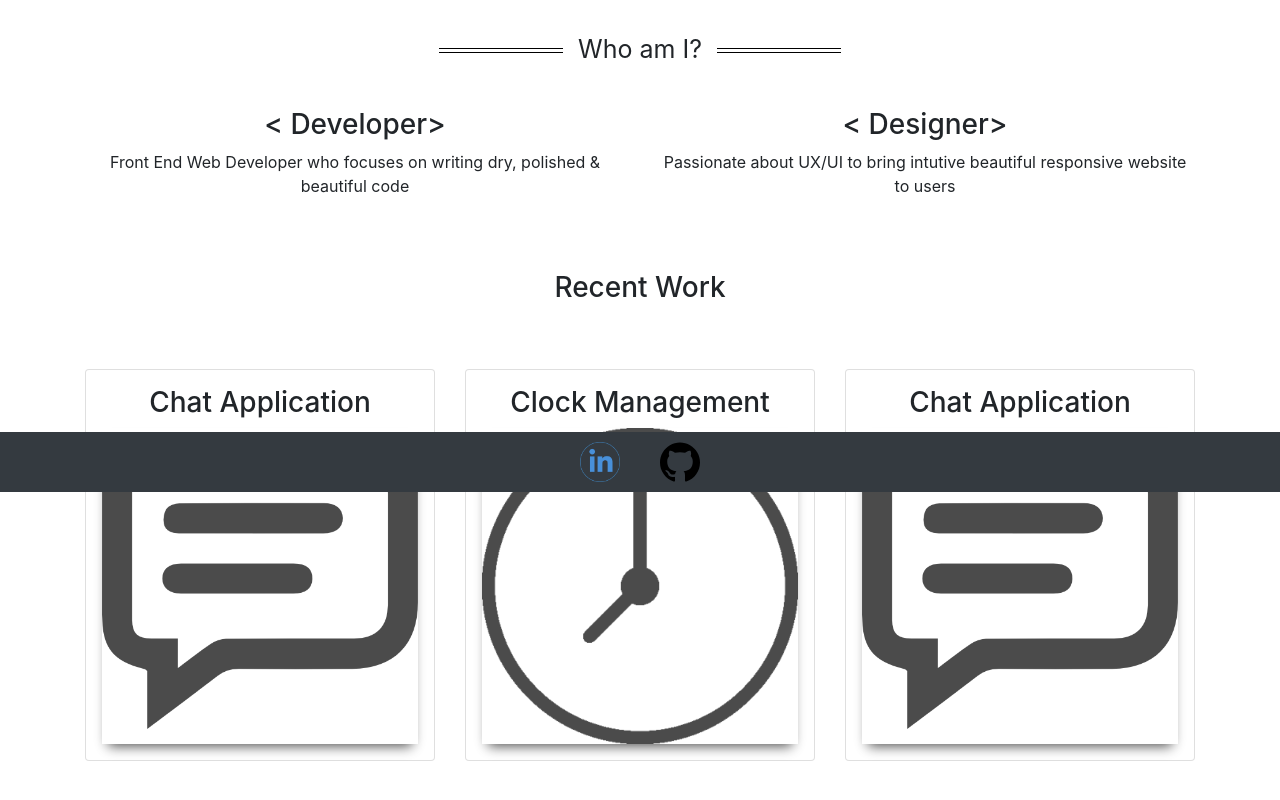
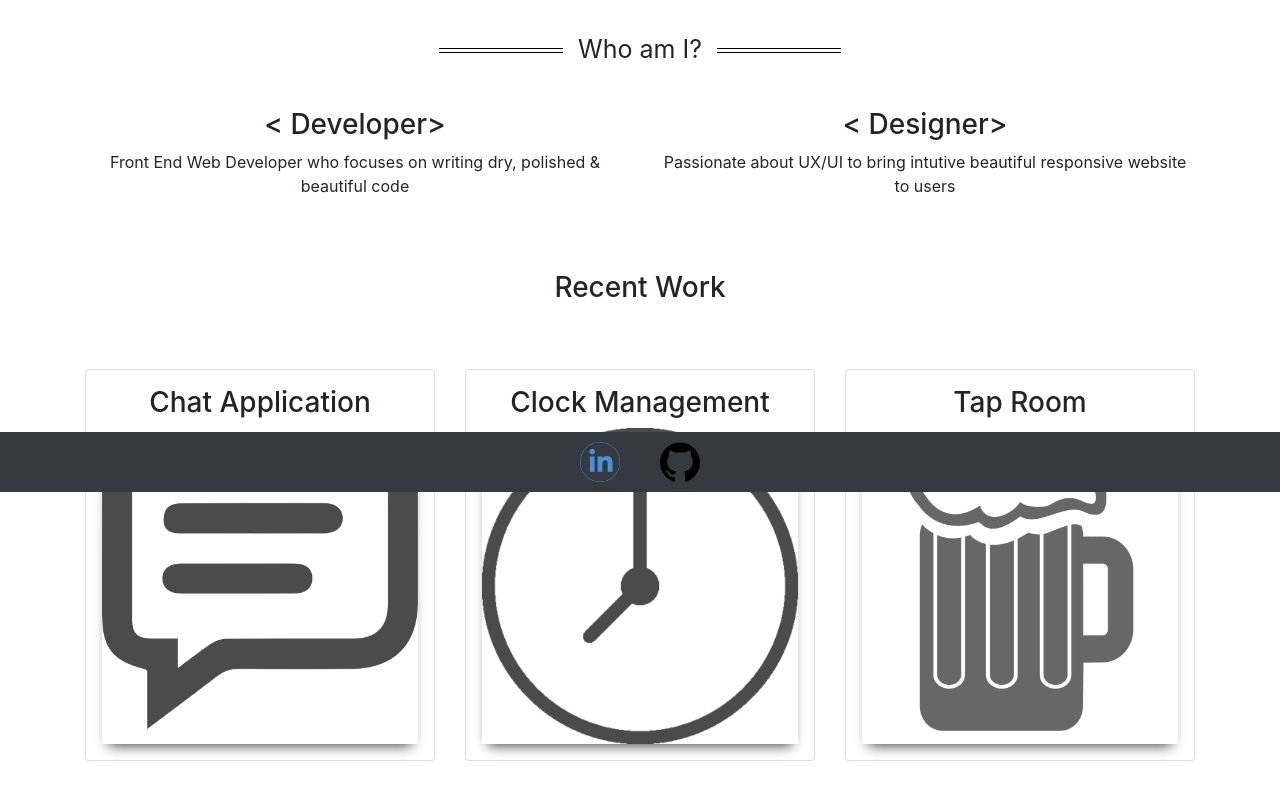
Before and after one commit to Connor85/portfolioAngular, an Angular app: page /home in a window 1280 px wide. Shown: the part 308-1108 px from the top of the page. Built offline with nearby package versions, Linux system fonts and the light colour scheme.

Commit message:
add images

```diff
--- a/src/app/components/home/home.component.html
+++ b/src/app/components/home/home.component.html
@@ -56,12 +56,8 @@
       >
         <div class="card">
           <div class="img-container">
-            <h3 class="work-title">Chat Application</h3>
-            <img
-              class="work-img"
-              src="../../../assets/img/chat-icon.png"
-              alt=""
-            />
+            <h3 class="work-title">Tap Room</h3>
+            <img class="work-img" src="../../../assets/img/beer.png" alt="" />
           </div>
         </div>
       </div>
```
Also changed, not shown: src/assets/img/beer.png (added).
